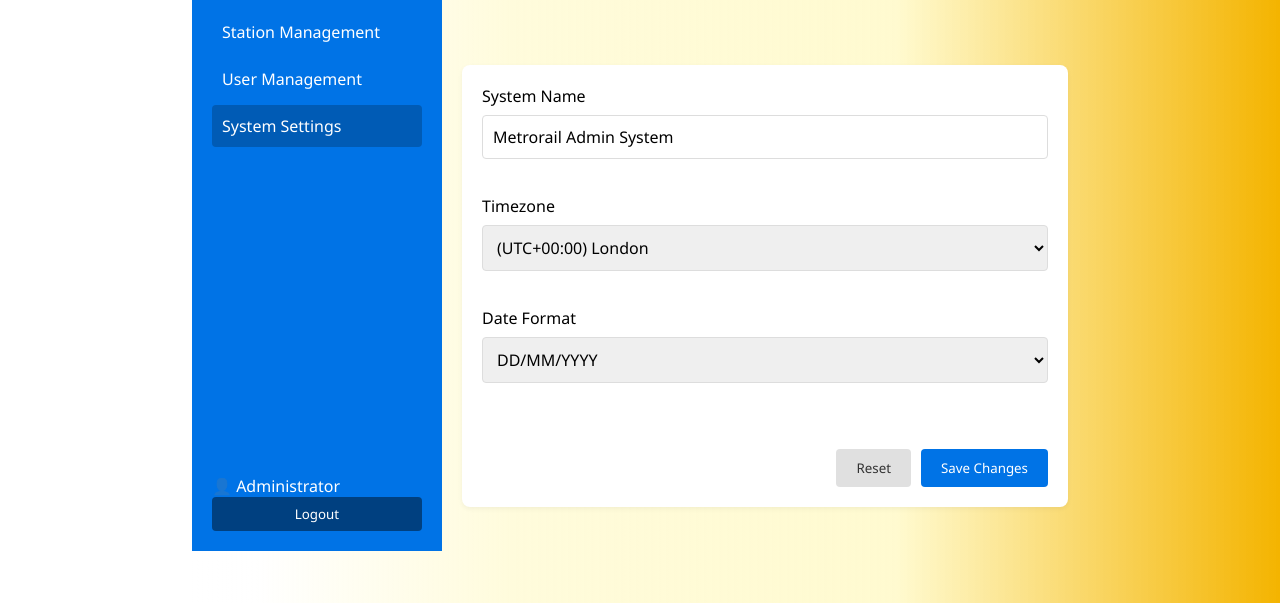
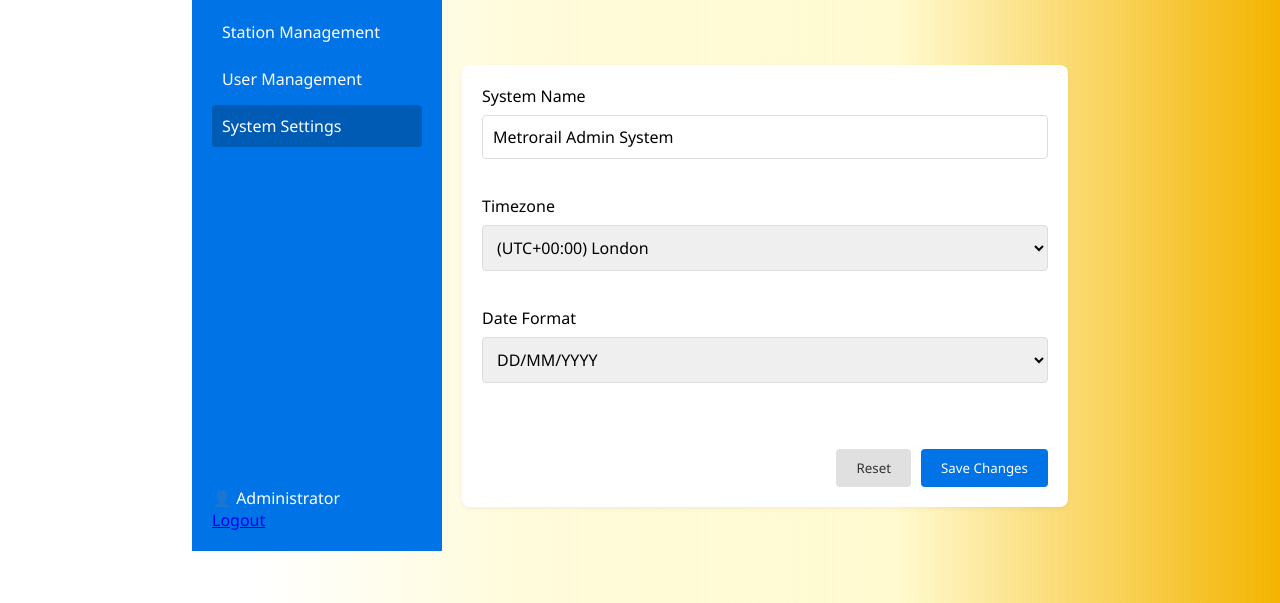
Before and after one commit to Kai-dad/Metro-Rail-System, a plain HTML site: page ADMIN PAGE/system-settings.html in a window 1280 px wide. Shown: the part 297-900 px from the top of the page. Drawn offline with Linux system fonts and the light colour scheme.

Commit message:
Update system-settings.html

```diff
--- a/ADMIN PAGE/system-settings.html
+++ b/ADMIN PAGE/system-settings.html
@@ -22,7 +22,8 @@
       </nav>
       <div class="logout">
         <p>👤 Administrator</p>
-        <button>Logout</button>
+		<a href="login.html class "button">Logout</a>
+        <!--<button>Logout</button>-->
       </div>
     </aside>
 
```
